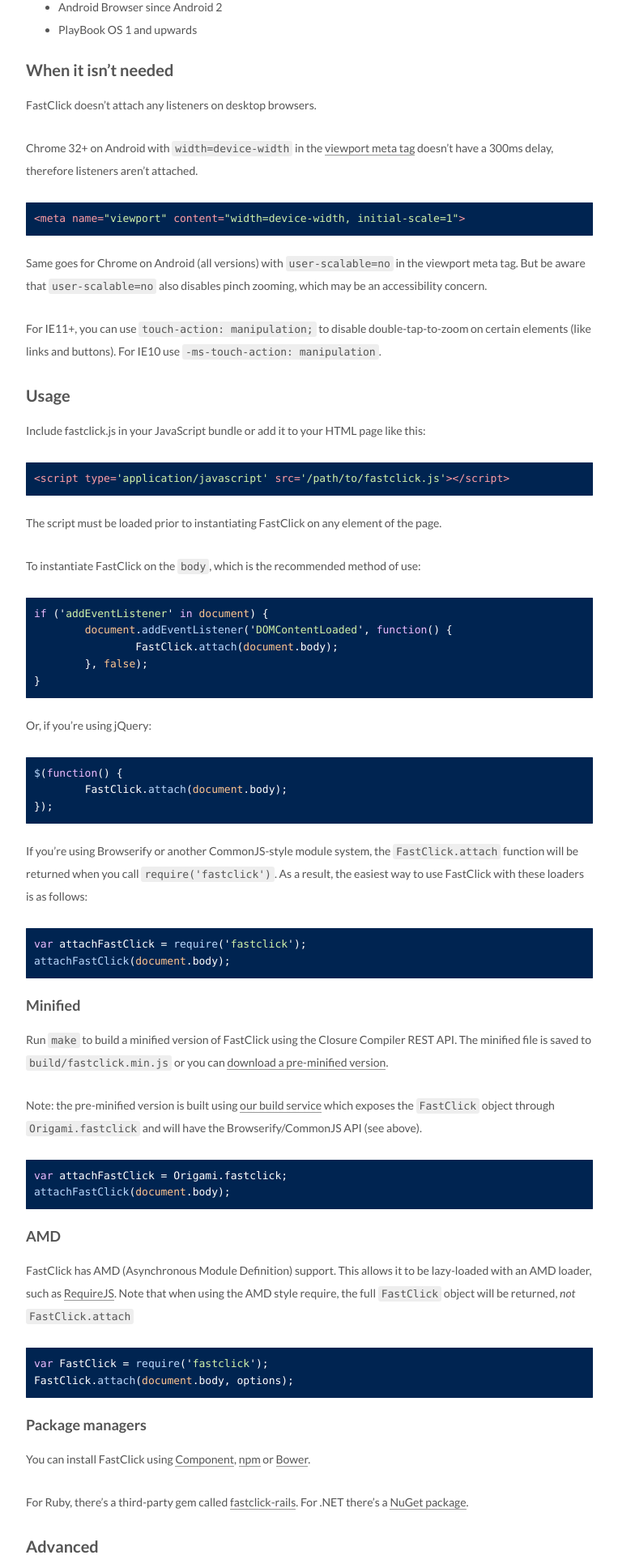
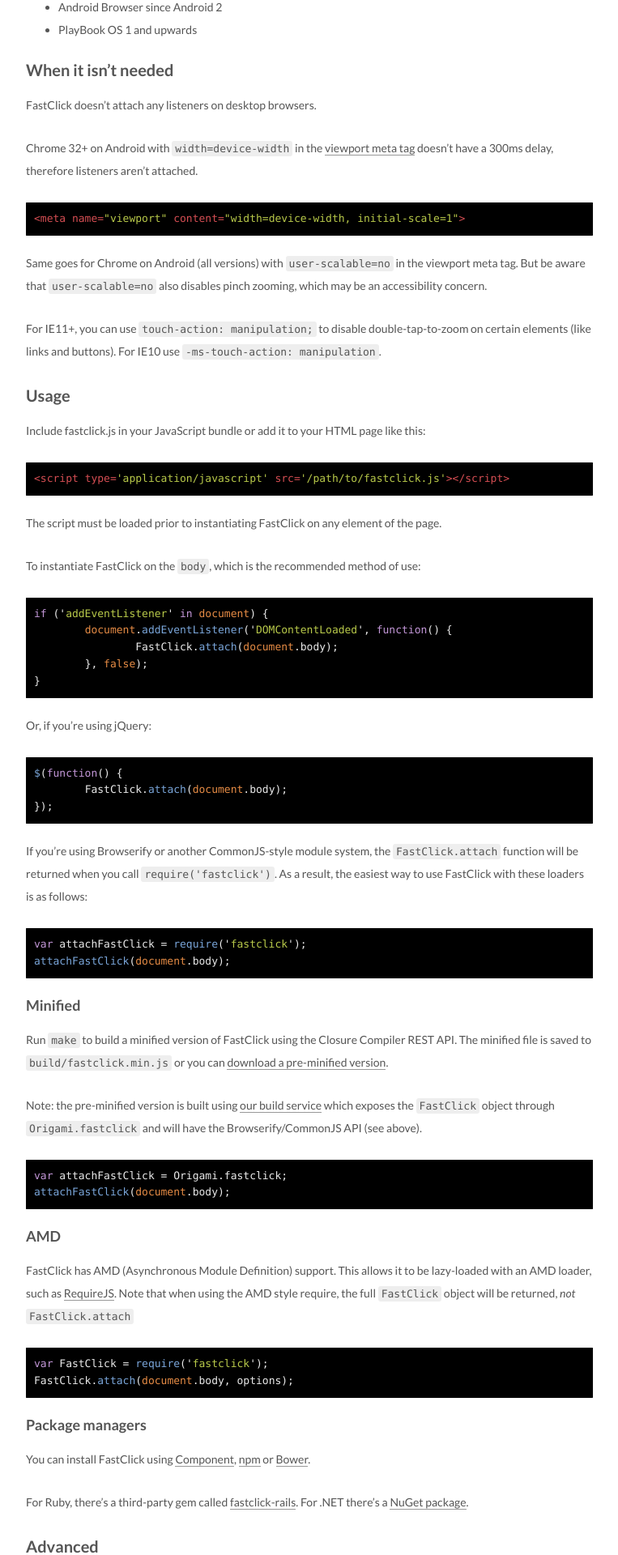
Before and after one commit to JellyGD/jellygd.github.io, a Jekyll site: the page built from assets/lib/fastclick/README.md, in a window 1280 px wide. Shown: the part 1211-3131 px from the top of the page at 81% size, without its empty margins (258-1021 px from the left). Built offline with Jekyll 4.4.1, drawn with Linux system fonts in a browser that asks for light colours; our own code applies the rules of GitHub Pages for plain Markdown files.

Commit message:
网站配置

```diff
--- a/_config.yml
+++ b/_config.yml
@@ -352,7 +352,7 @@
 # Available value:
 #    normal | night | night eighties | night blue | night bright
 # https://github.com/chriskempson/tomorrow-theme
-highlight_theme: night blue
+highlight_theme: night bright
 
 
 # ---------------------------------------------------------------
```
